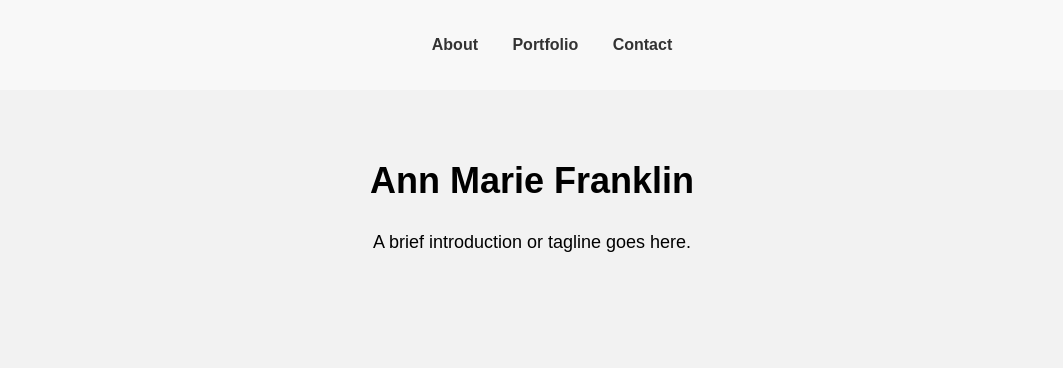
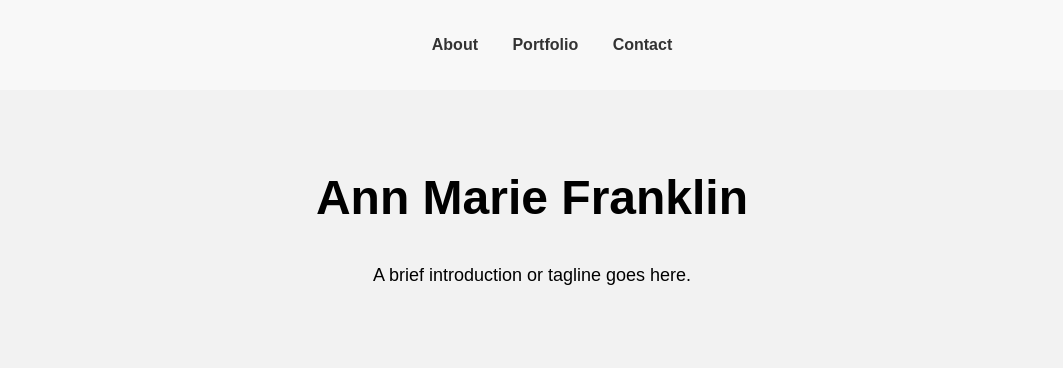
Before and after one commit to Sile-t/ann_marie, a plain HTML site: page index.html in a window 1280 px wide. Shown: the top 368 px of the page, without its empty margins (108-1171 px from the left). Drawn offline with Linux system fonts and the light colour scheme.

Commit message:
Update index.html

```diff
--- a/index.html
+++ b/index.html
@@ -44,7 +44,7 @@
         }
 
         h1 {
-            font-size: 36px;
+            font-size: 48px;
         }
 
         h2 {
```
